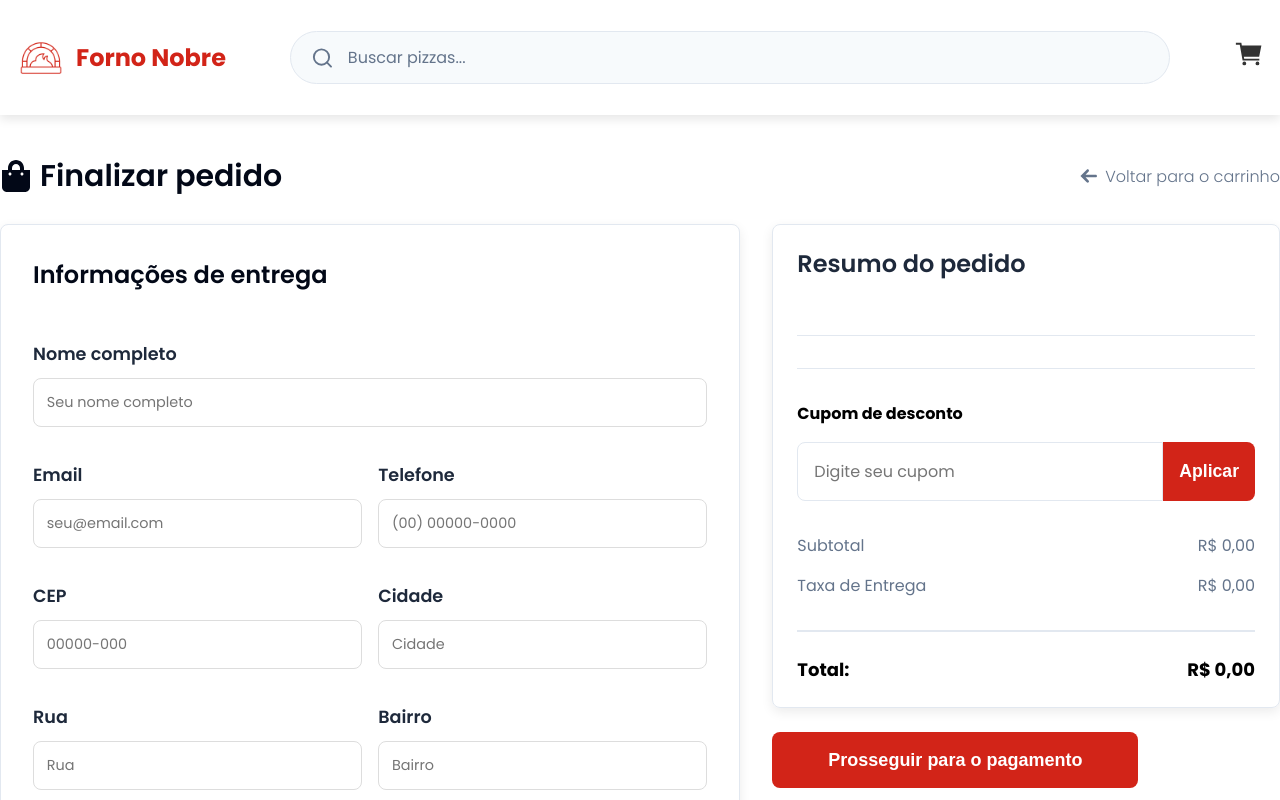
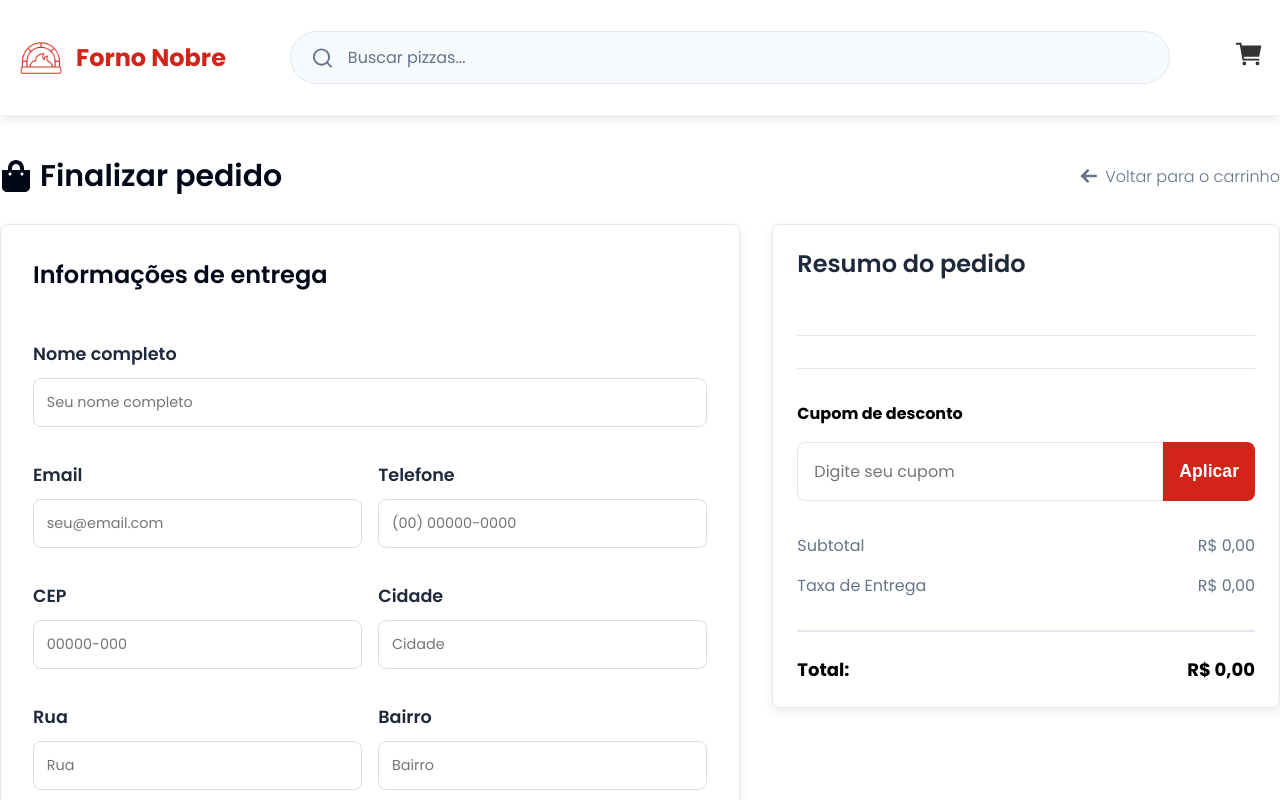
Before and after one commit to GGhiaroni/forno-nobre, a React (Vite) app: page /checkout in a window 1280 px wide. Shown: the top 800 px of the page. Built offline with nearby package versions, Linux system fonts and the light colour scheme.

Commit message:
insercao e remocao de cupons no checkout funcionando

```diff
--- a/src/Componentes/ResumoPedido/index.jsx
+++ b/src/Componentes/ResumoPedido/index.jsx
@@ -127,6 +127,7 @@ const ResumoPedido = ({
   setCupomAplicado,
   codigoCupom,
   setCodigoCupom,
+  exibirBotao = true,
 }) => {
   const valorTaxaEntregaOriginal = carrinhoStore.totalPrecoDoCarrinho * 0.05;
   let desconto = cupomAplicado ? cupomAplicado.valor : 0;
@@ -258,7 +259,11 @@ const ResumoPedido = ({
       </CardResumoPedido>
       <Link
         to="/checkout"
-        style={{ textDecoration: "none", color: "var(--cor-branca)" }}
+        style={{
+          textDecoration: "none",
+          color: "var(--cor-branca)",
+          display: exibirBotao ? "block" : "none",
+        }}
       >
         <BtnProsseguirCheckout>
           Prosseguir para o pagamento
--- a/src/Pages/Checkout.jsx
+++ b/src/Pages/Checkout.jsx
@@ -215,6 +215,9 @@ const Checkout = observer(() => {
   const [numero, setNumero] = useState("");
   const [metodoPagamento, setMetodoPagamento] = useState("credito");
 
+  const [codigoCupom, setCodigoCupom] = useState("");
+  const [cupomAplicado, setCupomAplicado] = useState(null);
+
   return (
     <ContainerPrincipal>
       <ContainerTopo>
@@ -391,7 +394,14 @@ const Checkout = observer(() => {
           </button>
         </FormularioEntrega>
 
-        <ResumoPedido carrinhoStore={carrinhoStore} />
+        <ResumoPedido
+          carrinhoStore={carrinhoStore}
+          exibirBotao={false}
+          codigoCupom={codigoCupom}
+          setCodigoCupom={setCodigoCupom}
+          cupomAplicado={cupomAplicado}
+          setCupomAplicado={setCupomAplicado}
+        />
       </GridCheckout>
     </ContainerPrincipal>
   );
```
